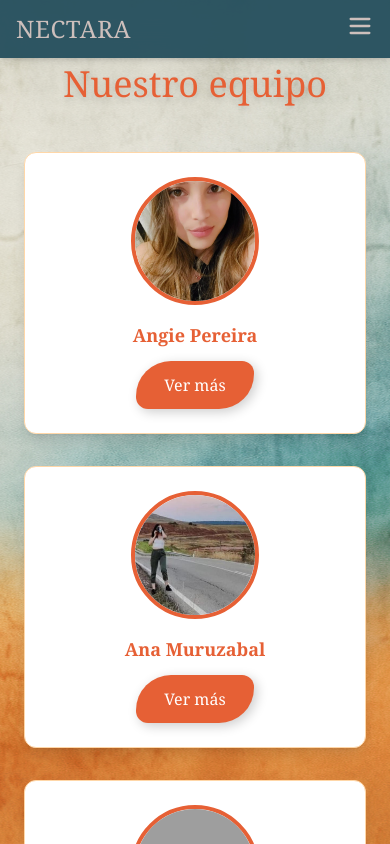
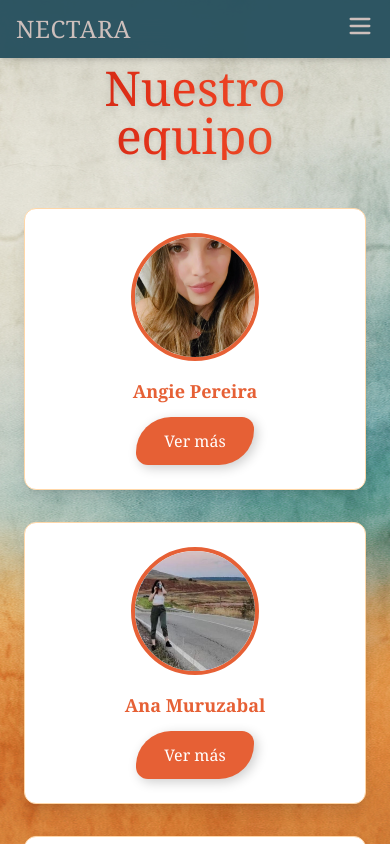
Before and after one commit to API-Nectara/front-nectara, a React (Vite) app: page /init/about in a window 390 px wide. Built offline with nearby package versions, Linux system fonts and the light colour scheme; no server answers; grey boxes are pictures that could not be loaded.

Commit message:
text color orange

```diff
--- a/src/pages/AboutUs.jsx
+++ b/src/pages/AboutUs.jsx
@@ -7,32 +7,32 @@ const AboutUs = () => {
       image: "/images-form/angie.jpg",
       bio: "Desarrolladora front-end apasionada por la conservación y la tecnología en África.",
       linkedin: "https://www.linkedin.com/in/anngy-pereira-094aa026a/",
-      github: "https://github.com/angiepereir"
+      github: "https://github.com/angiepereir",
     },
     {
       name: "Ana Muruzabal",
       image: "/images-form/ana.jpg",
       bio: "Diseñadora UI/UX enfocada en biodiversidad y experiencias educativas.",
       linkedin: "https://www.linkedin.com/in/ana-muruzabal-1ab453209/",
-      github: "https://github.com/AnaMuruzabal"
+      github: "https://github.com/AnaMuruzabal",
     },
     {
       name: "Sofía Reyes",
       image: "/images-form/sofia.jpg",
       bio: "Desarrolladora front-end apasionada por la conservación y la tecnología en África.",
       linkedin: "https://www.linkedin.com/in/sofiareyes12/",
-      github: "https://github.com/Sofiareyes12"
+      github: "https://github.com/Sofiareyes12",
     },
     {
       name: "Aday Alvarez",
       image: "/images-form/aday.jpg.webp",
       bio: "Diseñadora UI/UX enfocada en biodiversidad y experiencias educativas.",
       linkedin: "https://www.linkedin.com/in/adayasc/",
-      github: "https://github.com/Aday25"
-    }
+      github: "https://github.com/Aday25",
+    },
   ];
 
-   return (
+  return (
     <div
       className="min-h-screen bg-fixed bg-cover bg-center py-16 px-6"
       style={{
@@ -40,7 +40,17 @@ const AboutUs = () => {
         backgroundColor: "#fdf9f6",
       }}
     >
-      <h1 className="text-4xl font-georgia text-center text-[#e66035] mb-12 drop-shadow-md">
+      <h1
+        className="text-5xl md:text-6xl mb-12 font-georgia text-center drop-shadow-md"
+        style={{
+          fontFamily: "Georgia, serif",
+          fontWeight: "normal",
+          background: "linear-gradient(to right, #c61e0f, #eb391d, #e66035)",
+          WebkitBackgroundClip: "text",
+          WebkitTextFillColor: "transparent",
+          backgroundClip: "text",
+        }}
+      >
         Nuestro equipo
       </h1>
       <div className="grid grid-cols-1 md:grid-cols-2 lg:grid-cols-3 gap-8 max-w-6xl mx-auto">
--- a/src/pages/ButterflyGalery.jsx
+++ b/src/pages/ButterflyGalery.jsx
@@ -39,7 +39,7 @@ const ButterflyGalery = () => {
         ></div>
         <div className="relative text-center">
           <h2
-            className="text-5xl md:text-6xl font-bold mb-4"
+            className="text-5xl md:text-6xl mb-4"
             style={{
               fontFamily: "Georgia, serif",
               fontWeight: "normal",
--- a/src/pages/Contact.jsx
+++ b/src/pages/Contact.jsx
@@ -29,7 +29,7 @@ const ContactForm = () => {
     >
       <div className="max-w-3xl mx-auto text-center text-black drop-shadow-md">
         <h2
-          className="text-3xl md:text-4xl mb-4 font-georgia"
+          className="text-5xl md:text-6xl mb-4 font-georgia"
           style={{
             fontFamily: "Georgia, serif",
             fontWeight: "normal",
```
